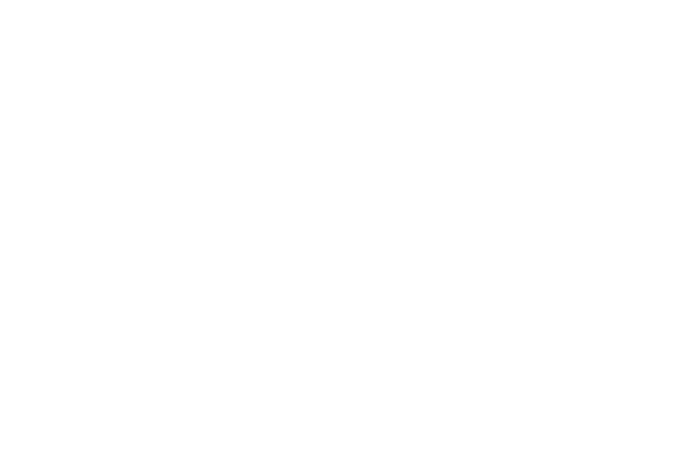
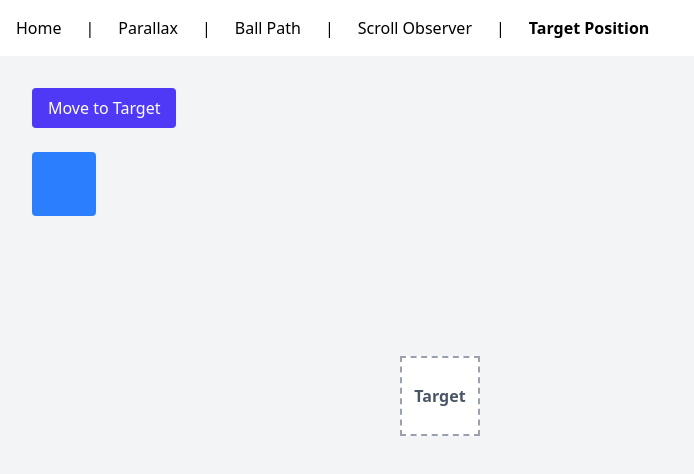
Before and after one commit to princesuke/my-animation-demo-solution, a React (Vite) app: page /target-position in a window 1280 px wide. Before the commit this address had no page. Shown: the top 474 px of the page, without its empty margins (0-694 px from the left). Built offline with nearby package versions, Linux system fonts and the light colour scheme.

Commit message:
add target position

```diff
--- a/src/App.jsx
+++ b/src/App.jsx
@@ -4,6 +4,7 @@
 import HomePage from "./pages/HomePage";
 import BallPathPage from "./pages/BallPathPage";
 import ScrollObserverPage from "./pages/ScrollObserverPage";
+import TargetPositionPage from "./pages/TargetPositionPage";
 
 export default function App() {
   return (
@@ -14,6 +15,7 @@
           <Route path="parallax" element={<ParallaxPage />} />
           <Route path="ball-path" element={<BallPathPage />} />
           <Route path="scroll-observer" element={<ScrollObserverPage />} />
+          <Route path="target-position" element={<TargetPositionPage />} />
         </Route>
       </Routes>
     </BrowserRouter>
--- a/src/layout/MainLayout.jsx
+++ b/src/layout/MainLayout.jsx
@@ -51,6 +51,14 @@
             onBeforeNavigate={handleBeforeNavigate}
           >
             Scroll Observer
+          </TransitionLink>{" "}
+          |
+          <TransitionLink
+            to="/target-position"
+            className="hover:underline"
+            onBeforeNavigate={handleBeforeNavigate}
+          >
+            Target Position
           </TransitionLink>
         </nav>
       </div>
--- /dev/null
+++ b/src/pages/TargetPositionPage.jsx
@@ -0,0 +1,107 @@
+import { useRef } from "react";
+import { animate, svg } from "animejs";
+
+export default function TargetPositionPage() {
+  const boxRef = useRef(null);
+  const targetRef = useRef(null);
+  const pathRef = useRef(null);
+
+  const handleAnimate = () => {
+    const box = boxRef.current;
+    const target = targetRef.current;
+    const path = pathRef.current;
+
+    if (!box || !target || !path) return;
+
+    const boxRect = box.getBoundingClientRect();
+    const targetRect = target.getBoundingClientRect();
+
+    // const deltaX = targetRect.left - boxRect.left;
+    // const deltaY = targetRect.top - boxRect.top;
+
+    const x1 = targetRect.left - boxRect.left + targetRect.width / 2;
+    const y1 = targetRect.top - boxRect.top + targetRect.height / 2;
+
+    const cx = (0 + x1) / 2;
+    const cy = Math.min(0, y1) - 150;
+
+    const d = `M0,0 Q${cx},${cy} ${x1},${y1}`;
+    path.setAttribute("d", d);
+
+    animate(box, {
+      //   translateX: deltaX,
+      //   translateY: deltaY,
+      opacity: 0,
+      duration: 1000,
+      //   ease: "easeInOutQuad",
+      ease: "out(0.3)",
+      ...svg.createMotionPath(path),
+      //   onBegin: () => {
+      //     box.style.transform = "translate(0px, 0px)";
+      //   },
+    }).then(() => {
+      //   alert("Animation completed!");
+      //   box.style.left = "100px";
+      //   box.style.top = "100px";
+      setTimeout(() => {
+        box.style.opacity = "1";
+        box.style.transform = "";
+      }, 300); // Reset after animation
+    });
+  };
+
+  //   https://animejs.com/documentation/web-animation-api/api-differences-with-native-waapi/finished
+
+  return (
+    <div className="relative h-screen p-8 bg-gray-100">
+      <button
+        onClick={handleAnimate}
+        className="bg-indigo-600 hover:bg-indigo-700 text-white px-4 py-2 rounded mb-6"
+      >
+        Move to Target
+      </button>
+
+      <div
+        ref={targetRef}
+        className="w-20 h-20 border-2 border-dashed border-gray-400 bg-white text-gray-600 flex items-center justify-center absolute font-semibold"
+        style={{ top: "300px", left: "400px" }}
+      >
+        Target
+      </div>
+
+      {/* SVG PATH OVERLAY */}
+      <svg className="absolute top-0 left-0 w-full h-full pointer-events-none">
+        <path ref={pathRef} fill="none" stroke="#3b82f6" strokeWidth="0" />
+        {/* <path
+          ref={pathRef}
+          id="my-path"
+          d="M0,0 Q286,32 440,240"
+          fill="none"
+          stroke="#3b82f6"
+          strokeWidth="4"
+        /> */}
+      </svg>
+
+      <div ref={boxRef} className="w-16 h-16 bg-blue-500 rounded absolute" />
+
+      {/* M132,132 → จุดเริ่มตรงกับ center ของกล่อง box
+
+    Q286,32 → จุดควบคุม (กลางอ้อมสูง)
+
+    440,340 → center ของกล่อง target */}
+
+      {/* TARGET */}
+
+      {/* <div
+        ref={boxRef}
+        className="w-16 h-16 bg-blue-500 rounded absolute"
+        // style={{ top: "100px", left: "100px" }}
+        // style={{
+        //   top: 0,
+        //   left: 0,
+        //   //   transform: "translate(100px, 100px)", // ตรงกับ M132,132
+        // }}
+      /> */}
+    </div>
+  );
+}
```
